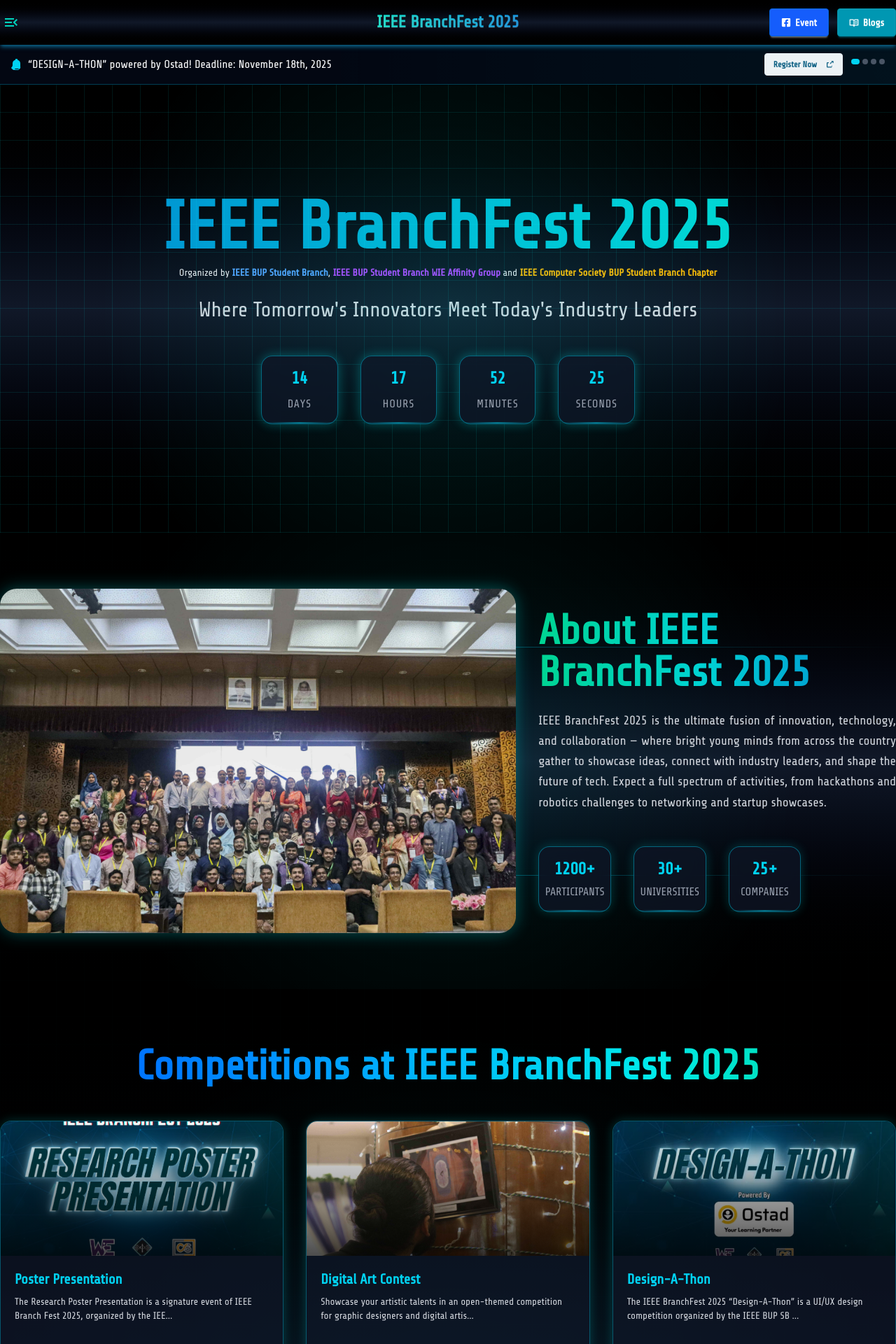
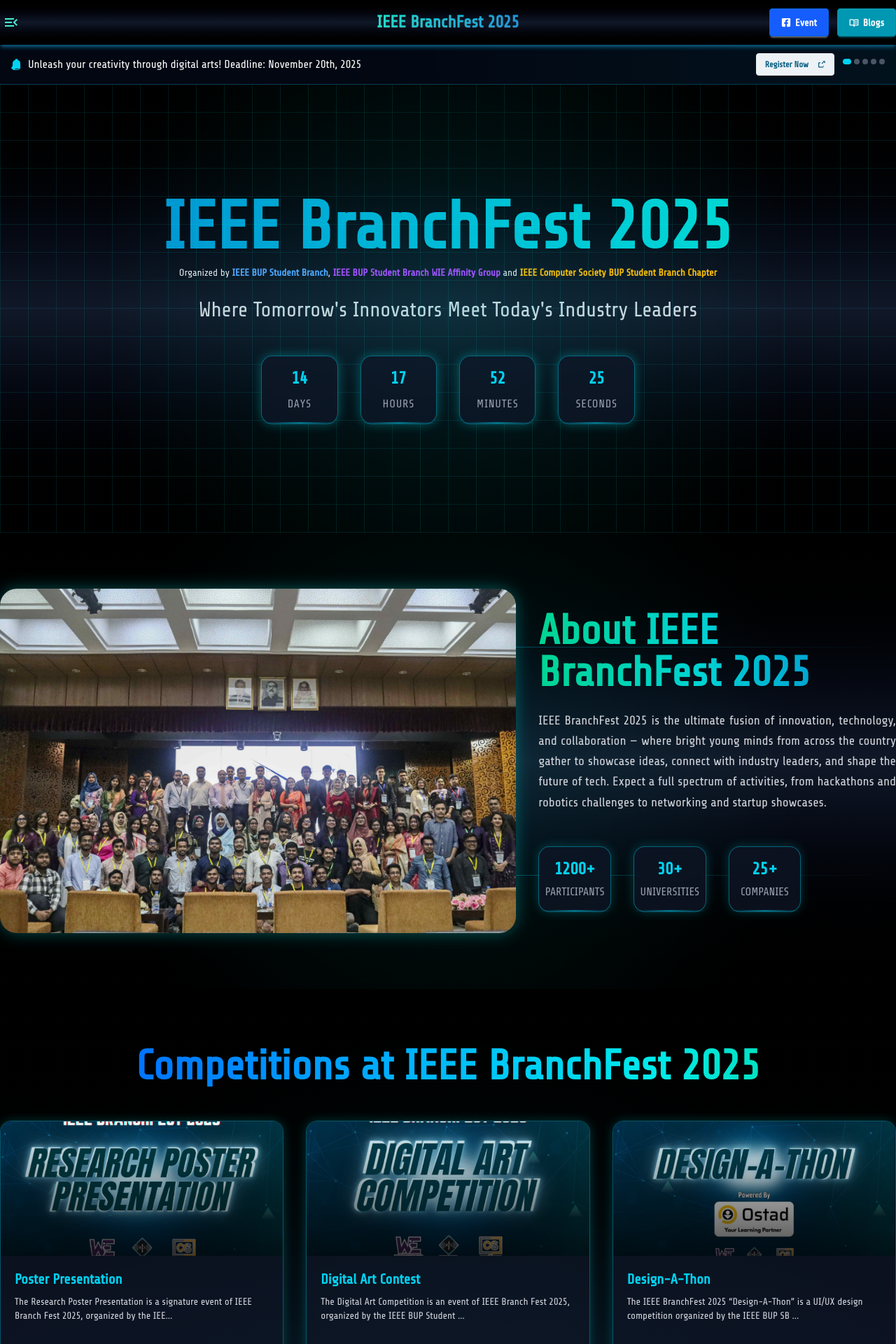
Before and after one commit to tamimMuntakim/BUP-IEEE-Branch-Fest-2025, a React (Vite) app: page / in a window 1280 px wide. Shown: the top 1920 px of the page at 70% size. Built offline with nearby package versions, Linux system fonts and the light colour scheme.

Commit message:
Digital Art added

```diff
--- a/src/Components/Competitions.jsx
+++ b/src/Components/Competitions.jsx
@@ -2,7 +2,7 @@
 import CompetitionCard from "./CompetitionCard";
 
 import poster_presentation from "../assets/Photos/poster_persentation_resized.png";
-import digital_art_contest from "../assets/Photos/digital_art_resized.jpg";
+import digital_art_contest from "../assets/Photos/digital_art_resized.png";
 import design_a_thon from "../assets/Photos/design_a_thron_resized.png";
 import ad_making_competition from "../assets/Photos/ad_making_resized.jpg";
 import it_quiz from "../assets/Photos/it_quiz_resized.JPG";
@@ -40,10 +40,11 @@
             title: "Digital Art Contest",
             image: digital_art_contest,
             description:
-                "Showcase your artistic talents in an open-themed competition for graphic designers and digital artists.",
-            registrationDeadline: "2025-02-18",
-            rulebookLink: "https://example.com/rulebook/digital-art.pdf",
-            registrationLink: "https://example.com/register/digital-art",
+                "The Digital Art Competition is an event of IEEE Branch Fest 2025, organized by the IEEE BUP Student Branch. This competition invites students to showcase their creativity and technical prowess through digital artwork that celebrates the intersection of technology, engineering, and artistic expression.",
+            registrationDeadline: "2025-11-20",
+            rulebookLink:
+                "https://drive.google.com/file/d/17Gy7-J_Naao9Qjwqw0wFOB8sIHObvjoO/view?usp=sharing",
+            registrationLink: "https://forms.gle/teBaFm4U4gJZ3cYc6",
         },
         {
             title: "Design-A-Thon",
--- a/src/Components/LatestUpdate.jsx
+++ b/src/Components/LatestUpdate.jsx
@@ -2,6 +2,12 @@
 
 // Updated to be an array of updates. The component will now cycle through all items.
 const latestUpdateData = [
+    {
+        news: "Unleash your creativity through digital arts! Deadline: November 20th, 2025",
+        redirect_to:
+            "https://forms.gle/teBaFm4U4gJZ3cYc6",
+        redirecting_text: "Register Now",
+    },
     {
         news: "“DESIGN-A-THON” powered by Ostad! Deadline: November 18th, 2025",
         redirect_to:
--- a/src/Components/NavBar.jsx
+++ b/src/Components/NavBar.jsx
@@ -14,9 +14,9 @@
                         <div
                             tabIndex={0}
                             role="button"
-                            className="btn btn-ghost btn-circle btn-sm text-base lg:text-lg xl:text-2xl px-0"
+                            className="btn btn-ghost btn-circle btn-sm text-base lg:text-lg xl:text-2xl "
                         >
-                            <MdOutlineMenuOpen className="font-extrabold text-teal-400"></MdOutlineMenuOpen>
+                            <MdOutlineMenuOpen className="font-extrabold text-teal-300"></MdOutlineMenuOpen>
                         </div>
                         <ul
                             tabIndex="-1"
```
Also changed, not shown: src/assets/Photos/digital_art_resized.png (added).
